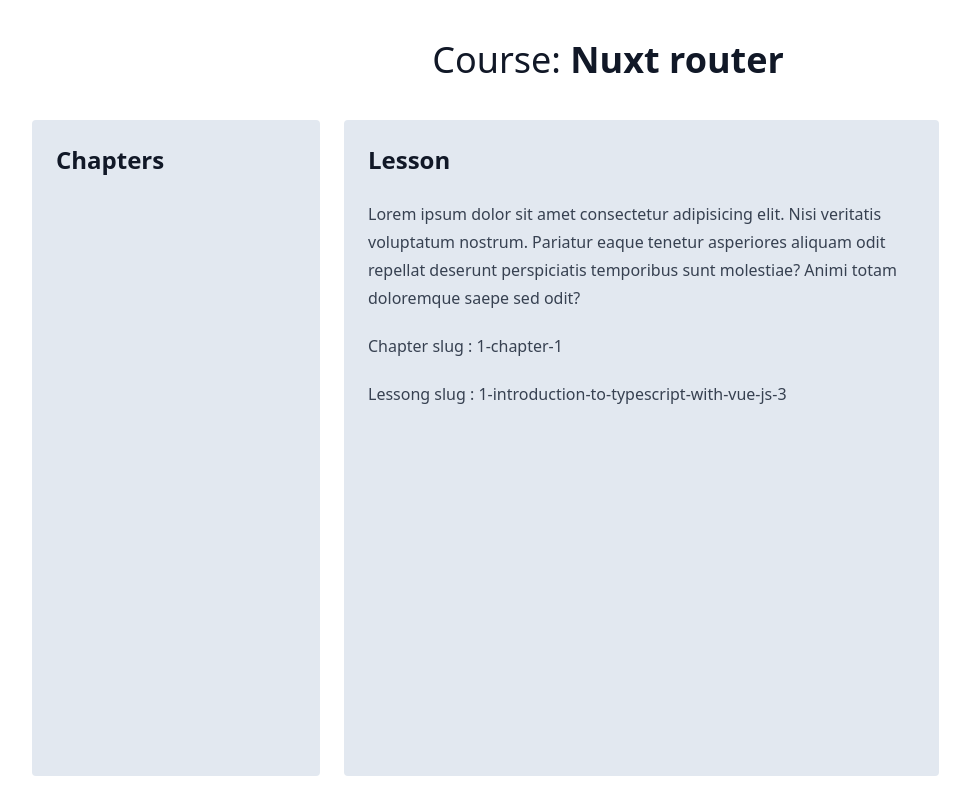
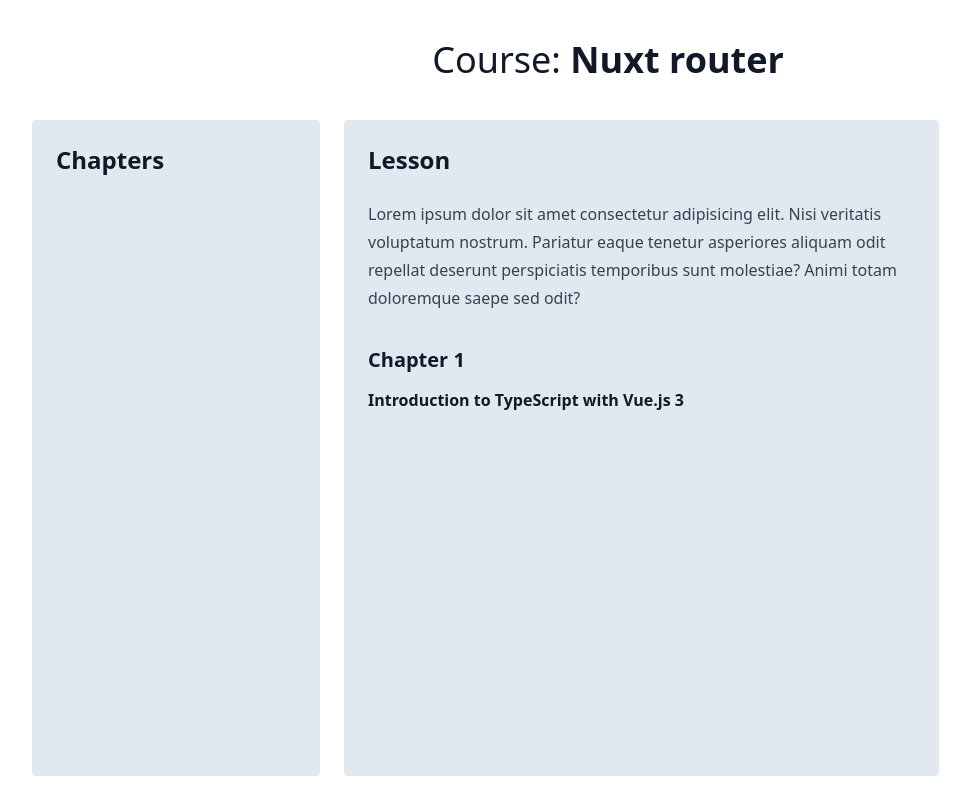
Before and after one commit to braanj/nuxt-3, a Nuxt app: page /course/chapter/1-chapter-1/lesson/1-introduction-to-typescript-with-vue-js-3 in a window 1280 px wide. Shown: the whole page, without its empty margins (32-1002 px from the left). Built offline with nearby package versions, Linux system fonts and the light colour scheme.

Commit message:
set up course data composable

```diff
--- /dev/null
+++ b/composables/courseData.js
@@ -0,0 +1,147 @@
+export default {
+  title: 'TypeScript with Vue.js 3',
+  chapters: [
+    {
+      title: 'Chapter 1',
+      slug: '1-chapter-1',
+      number: 1,
+      lessons: [
+        {
+          title: 'Introduction to TypeScript with Vue.js 3',
+          slug: '1-introduction-to-typescript-with-vue-js-3',
+          number: 1,
+          downloadUrl:
+            'https://vueschool.io/lessons/introduction-to-typescript-with-vue-js-3',
+          videoId: 684236333,
+          text: `In this lesson, we take a look at some of the benefits of using TypeScript with Vue.js including:
+
+Improved error detection in your IDE and at build time
+Safer and less stressful refactoring
+More focused and accurate IDE autocompletion
+
+We also answer the question: “Are there any cases when you wouldn’t want to use TypeScript?”.`,
+        },
+        {
+          title: 'TypeScript in Vue Components',
+          slug: '2-typescript-in-vue-components',
+          number: 2,
+          downloadUrl:
+            'https://vueschool.io/lessons/typescript-in-vue-components',
+          videoId: 684012498,
+          text: `In this lesson, we learn how to direct Vue Single File Components to work with typescript.`,
+        },
+        {
+          title: 'Typing Component Events',
+          slug: '3-typing-component-events',
+          number: 3,
+          downloadUrl:
+            'https://vueschool.io/lessons/typing-component-events',
+          sourceUrl:
+            'https://vueschool.io/lessons/typing-component-events',
+          videoId: 686921522,
+          text: `In this lesson, we learn how to type the payload of component events in Vue and TypeScript.`,
+        },
+      ],
+    },
+    {
+      title: 'Chapter 2',
+      slug: '2-chapter-2',
+      number: 2,
+      lessons: [
+        {
+          title:
+            'Using TypeScript with the Options API in Components',
+          slug: '1-using-typescript-with-the-options-api-in-components',
+          number: 1,
+          downloadUrl:
+            'https://vueschool.io/lessons/using-typescript-with-the-options-api-in-components',
+          sourceUrl:
+            'https://vueschool.io/lessons/using-typescript-with-the-options-api-in-components',
+          videoId: 688503389,
+          text: `In this lesson, we learn how to use TypeScript with the Vue.js Options API to type things such as component props, computed props, and events.`,
+        },
+        {
+          title: 'Declaring and Typing Component Props',
+          slug: '2-declaring-and-typing-component-props',
+          number: 2,
+          downloadUrl:
+            'https://vueschool.io/lessons/declaring-and-typing-component-props',
+          sourceUrl:
+            'https://vueschool.io/lessons/declaring-and-typing-component-props',
+          videoId: 688500728,
+          text: `In this lesson, we’ll examine how to use TypeScript to define types for Vue component props. Along the way, you’ll also get a first hand look at the great DX this provides for interacting with those components.`,
+        },
+        {
+          title: 'TypeScript in Vue Components',
+          slug: '3-typescript-in-vue-components',
+          number: 3,
+          downloadUrl:
+            'https://vueschool.io/lessons/typescript-in-vue-components',
+          videoId: 684012498,
+          text: `In this lesson, we learn how to direct Vue Single File Components to work with typescript.`,
+        },
+        {
+          title: 'Typing Component Events',
+          slug: '4-typing-component-events',
+          number: 4,
+          downloadUrl:
+            'https://vueschool.io/lessons/typing-component-events',
+          sourceUrl:
+            'https://vueschool.io/lessons/typing-component-events',
+          videoId: 686921522,
+          text: `In this lesson, we learn how to type the payload of component events in Vue and TypeScript.`,
+        },
+      ],
+    },
+    {
+      title: 'Chapter 3',
+      slug: '3-chapter-3',
+      number: 3,
+      lessons: [
+        {
+          title:
+            'Using TypeScript with the Options API in Components',
+          slug: '1-using-typescript-with-the-options-api-in-components',
+          number: 1,
+          downloadUrl:
+            'https://vueschool.io/lessons/using-typescript-with-the-options-api-in-components',
+          sourceUrl:
+            'https://vueschool.io/lessons/using-typescript-with-the-options-api-in-components',
+          videoId: 688503389,
+          text: `In this lesson, we learn how to use TypeScript with the Vue.js Options API to type things such as component props, computed props, and events.`,
+        },
+        {
+          title: 'Declaring and Typing Component Props',
+          slug: '2-declaring-and-typing-component-props',
+          number: 2,
+          downloadUrl:
+            'https://vueschool.io/lessons/declaring-and-typing-component-props',
+          sourceUrl:
+            'https://vueschool.io/lessons/declaring-and-typing-component-props',
+          videoId: 688500728,
+          text: `In this lesson, we’ll examine how to use TypeScript to define types for Vue component props. Along the way, you’ll also get a first hand look at the great DX this provides for interacting with those components.`,
+        },
+        {
+          title: 'TypeScript in Vue Components',
+          slug: '3-typescript-in-vue-components',
+          number: 3,
+          downloadUrl:
+            'https://vueschool.io/lessons/typescript-in-vue-components',
+          videoId: 684012498,
+          text: `In this lesson, we learn how to direct Vue Single File Components to work with typescript.`,
+        },
+        {
+          title: 'Typing Component Events',
+          slug: '4-typing-component-events',
+          number: 4,
+          downloadUrl:
+            'https://vueschool.io/lessons/typing-component-events',
+          sourceUrl:
+            'https://vueschool.io/lessons/typing-component-events',
+          videoId: 686921522,
+          text: `In this lesson, we learn how to type the payload of component events in Vue and TypeScript.`,
+        },
+      ],
+    },
+  ],
+};
--- /dev/null
+++ b/composables/useCourse.ts
@@ -0,0 +1,4 @@
+import courseData from "./courseData"
+export const useCourse = () => {
+  return courseData
+}
--- a/pages/course/chapter/[chapterSlug]/lesson/[lessonSlug].vue
+++ b/pages/course/chapter/[chapterSlug]/lesson/[lessonSlug].vue
@@ -6,6 +6,24 @@
     deserunt perspiciatis temporibus sunt molestiae? Animi totam doloremque
     saepe sed odit?
   </p>
-  <p>Chapter slug : {{ $route.params.chapterSlug }}</p>
-  <p>Lessong slug : {{ $route.params.lessonSlug }}</p>
+  <h3>{{ chapter.title }}</h3>
+  <h4>{{ lesson.title }}</h4>
 </template>
+
+<script setup>
+const course = useCourse();
+
+const route = useRoute();
+
+const chapter = computed(() => {
+  return course.chapters.find(
+    (chapter) => chapter.slug === route.params.chapterSlug
+  );
+});
+
+const lesson = computed(() => {
+  return chapter.value.lessons.find(
+    (lesson) => lesson.slug === route.params.lessonSlug
+  );
+});
+</script>
```
